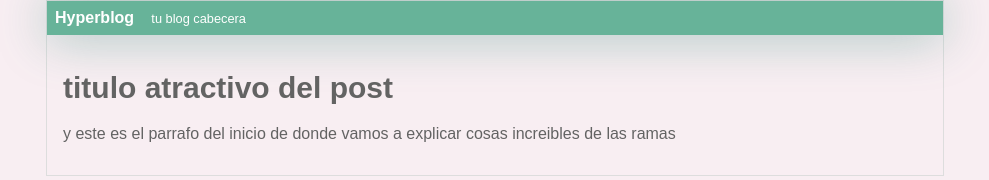
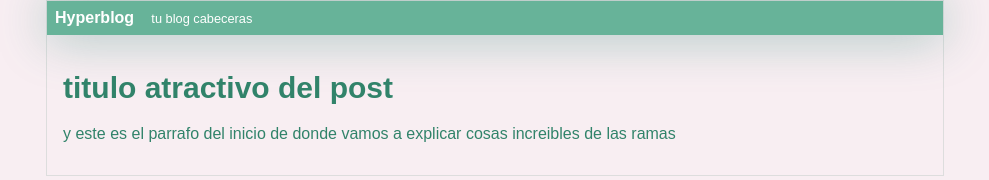
Before and after one commit to jennyCS09/hyperbloc, a plain HTML site: page index.html in a window 1280 px wide. Shown: the whole page, without its empty margins (145-1134 px from the left). Drawn offline with Linux system fonts and the light colour scheme.

Commit message:
se cambio el nombre del bloc y color

```diff
--- a/index.html
+++ b/index.html
@@ -10,7 +10,7 @@
 <body>
     <div id="contenedor">
         <div id="cabecera">
-            Hyperblog <span id="tagline"> tu blog cabecera</span>
+            Hyperblog <span id="tagline"> tu blog cabeceras</span>
         </div>
         <div id="post">
             <h1>titulo atractivo del post</h1>
--- a/style/body.css
+++ b/style/body.css
@@ -1,7 +1,7 @@
 body
 {
     background-color: #f8eef2;
-    color:rgb(99, 99, 99);
+    color:rgb(49, 131, 106);
     text-align: center;
     font-family: "Arial";
     font-size: 16px;
```
